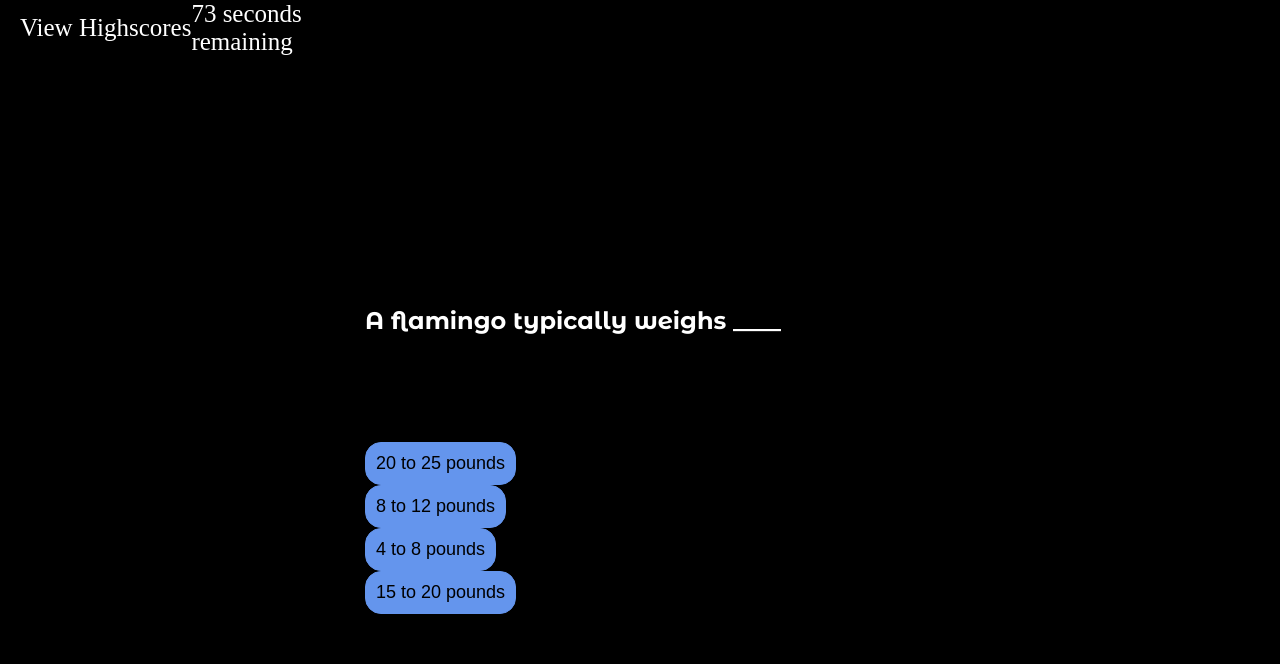
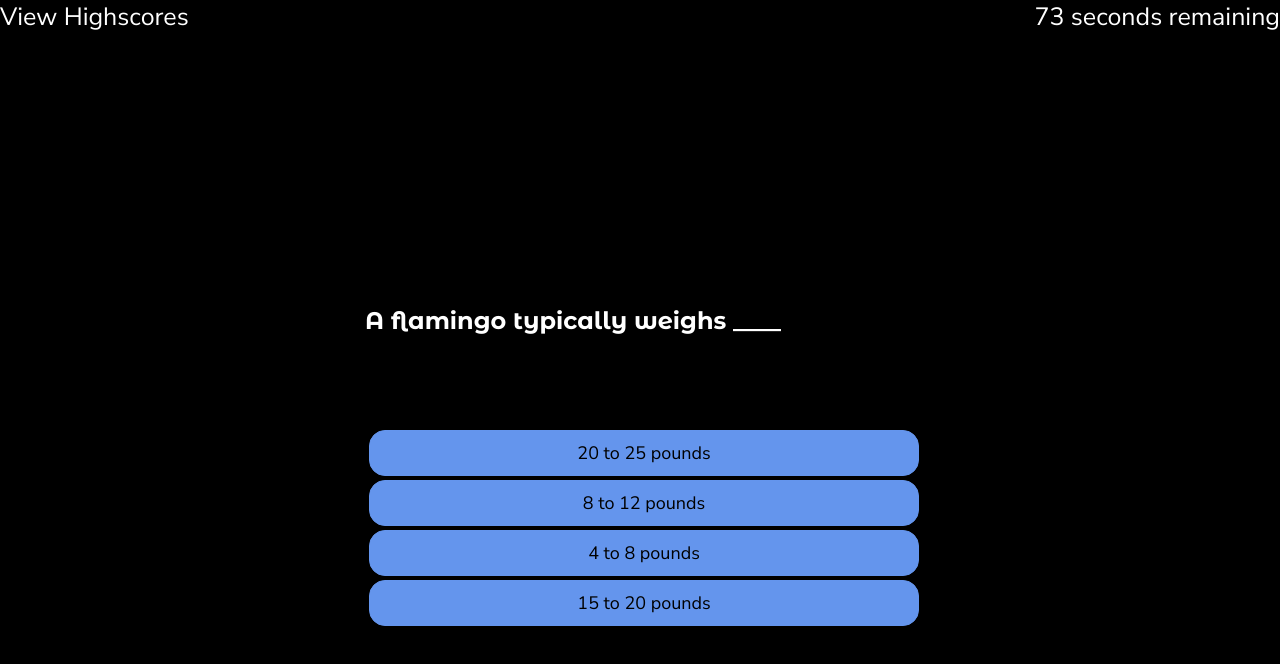
Before and after one commit to AmberZimmerman/ajz-coding-timed-quiz, a plain HTML site: page index.html in a window 1280 px wide. Both pictures are taken after a click on the element 256 px from the left and 700 px from the top of the page. Drawn offline with Linux system fonts and the light colour scheme.

Commit message:
changing button styling to make width longer, changing font family on some elements, making flamingo title itallic

```diff
--- a/assets/css/style.css
+++ b/assets/css/style.css
@@ -100,6 +100,7 @@ body {
   font-size: 4.8em;
   font-style: itallic;
   font-weight: 800;
+  font-style: italic;
 }
 
 .img-hero {
@@ -125,17 +126,18 @@ body {
   display: flex;
   align-items: center;
   justify-content: space-between;
-  padding: 0 20px;
   font-size: 25px;
   position: absolute;
   visibility: hidden;
+  width: 100vw;
+  font-family: "Nunito Sans", sans-serif;
 }
 
 .top-bar .timer {
   display: flex;
   align-items: center;
   justify-content: space-between;
-  width: 160px;
+  width: fit fit-content;
 }
 
 #start-container {
@@ -220,3 +222,9 @@ button:hover {
   left: 50%;
   transform: translate(-50%, -50%);
 }
+
+button {
+  margin: 4px;
+  width: 550px;
+  font-family: "Nunito Sans", sans-serif;
+}
--- a/assets/js/script.js
+++ b/assets/js/script.js
@@ -129,6 +129,7 @@ function showQuestions() {
   // for loop that will create a button for each of the options in each index of the array then appends it to the html so that it displays
   for (let i = 0; i < quizQuestions[questionNumber].options.length; i++) {
     let generatedButton = document.createElement("button");
+    generatedButton.classList.add = "option-button";
     generatedButton.innerText = quizQuestions[questionNumber].options[i];
     answerContainer.append(generatedButton);
 
@@ -221,6 +222,14 @@ goBack.onclick = function () {
   questionContainer.style.visibility = "none";
 };
 
-// Quiz sources:
+// Quiz fact sources:
 // https://facts.net/flamingo-facts/
 // https://www.thespruce.com/fun-facts-about-flamingos-385519
+
+// Quiz photo sources
+// Photo by Marko Blazevic from Pexels
+// Photo by Yigithan Bal from Pexels
+// Photo by Tessa K from Pexels
+// Photo by Len from Pexels
+// Photo by Lucas Pezeta from Pexels
+// Photo by Sơn Bờm from Pexels
```
Also changed, not shown: assets/images/pexels-marko-blazevic-1327405.jpg (added), assets/images/pexels-yigithan-bal-772992.jpg (added), 6 other files.
